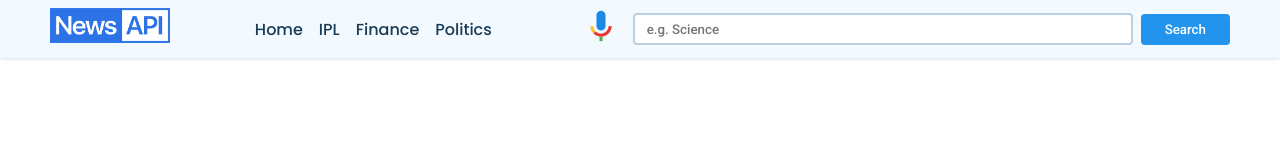
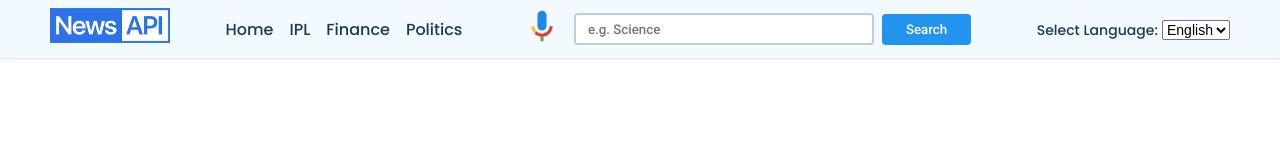
Before and after one commit to Mohitraj27/NewsApp, a plain HTML site: page index.html in a window 1280 px wide. Drawn offline with Linux system fonts and the light colour scheme; no server answers.

Commit message:
Select Lanague for Voice search in English/Hindi

```diff
--- a/index.html
+++ b/index.html
@@ -31,6 +31,17 @@
          <a  href="#"><img src="./assets/mic_search.png" id ="voice-input-icon" alt="microphone"></a>
             <input id="search-text" type="text" class="news-input" placeholder="e.g. Science">
             <button id="search-button" class="search-button">Search</button>
+        </div>
+
+
+        <!-- Language Selector for Voice Hindi/english-->
+
+        <div class="language-selector">
+          <label for="language" class="language-label">Select Language:</label>
+          <select id="languageSelector" class="language-dropdown">
+            <option value="english">English</option>
+            <option value="hindi">Hindi</option>
+          </select>
         </div>
     </div>
   </nav>
--- a/script.js
+++ b/script.js
@@ -1,4 +1,4 @@
-const API_KEY="92c99c5b03cd457a94ae84432d7afff2";
+const API_KEY="7f23546cd35347bdaee7ac02dfd5a119";
 
 const url ="https://newsapi.org/v2/everything?q=";
 
@@ -18,6 +18,7 @@ function  bindData(articles) {
     const newsCardTemplate = document.getElementById('template-news-card');
 
     const voiceInputIcon=document.getElementById('voice-input-icon');
+
 
     /* below code is written cause
     whenever binds data is called i'am making the
@@ -41,7 +42,10 @@ function  bindData(articles) {
     voiceInputIcon.addEventListener('click', () => {
         if ('SpeechRecognition' in window || 'webkitSpeechRecognition' in window) {
             const recognition = new (window.SpeechRecognition || window.webkitSpeechRecognition)();
-            recognition.lang = 'en-US'; // Set the language for recognition
+
+            const selectedLanguage = document.getElementById('languageSelector').value;
+
+            recognition.lang = selectedLanguage === 'english'?'en-US':'hi-IN'; // Set the language for recognition
 
             // Start recognition
             recognition.start();
--- a/style.css
+++ b/style.css
@@ -85,7 +85,7 @@ nav{
     gap: 8px;
 }
 .news-input{
-    width: 500px;
+    width: 300px;
     height: 100%;
     padding-inline: 12px;
     border-radius: 4px;
@@ -122,6 +122,17 @@ nav{
     background-color: #fff; /* Inner circle color */
 }
 
+.language-selector{
+    margin-left: 10px;
+}
+
+.language-label{
+    font-size: 14px;
+}
+
+.language-dropdown{
+    font-size: 14px;
+}
 
 .search-button:hover{
     background-color: var(--accent-color-dark);
```
